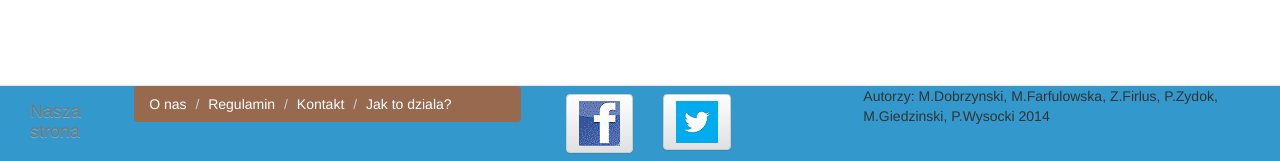
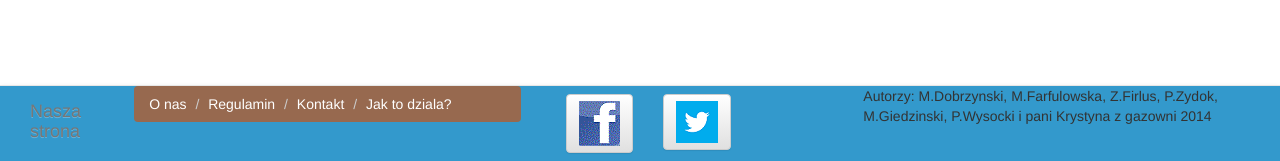
Before and after one commit to zfirlus/pp, a Django app: page /adminUsers/ in a window 1280 px wide. Shown: the part 639-800 px from the top of the page. Run offline with Django 3.2, Linux system fonts and the light colour scheme; some libraries are stand-ins or nearby versions.

Commit message:
Update base.html

```diff
--- a/main/templates/base.html
+++ b/main/templates/base.html
@@ -85,7 +85,7 @@
                 </form>
            </div>
          <div class="col-md-4">
-             Autorzy: M.Dobrzynski, M.Farfulowska, Z.Firlus, P.Zydok, M.Giedzinski, P.Wysocki 2014
+             Autorzy: M.Dobrzynski, M.Farfulowska, Z.Firlus, P.Zydok, M.Giedzinski, P.Wysocki i pani Krystyna z gazowni 2014
            </div>
       </div>
 
```
